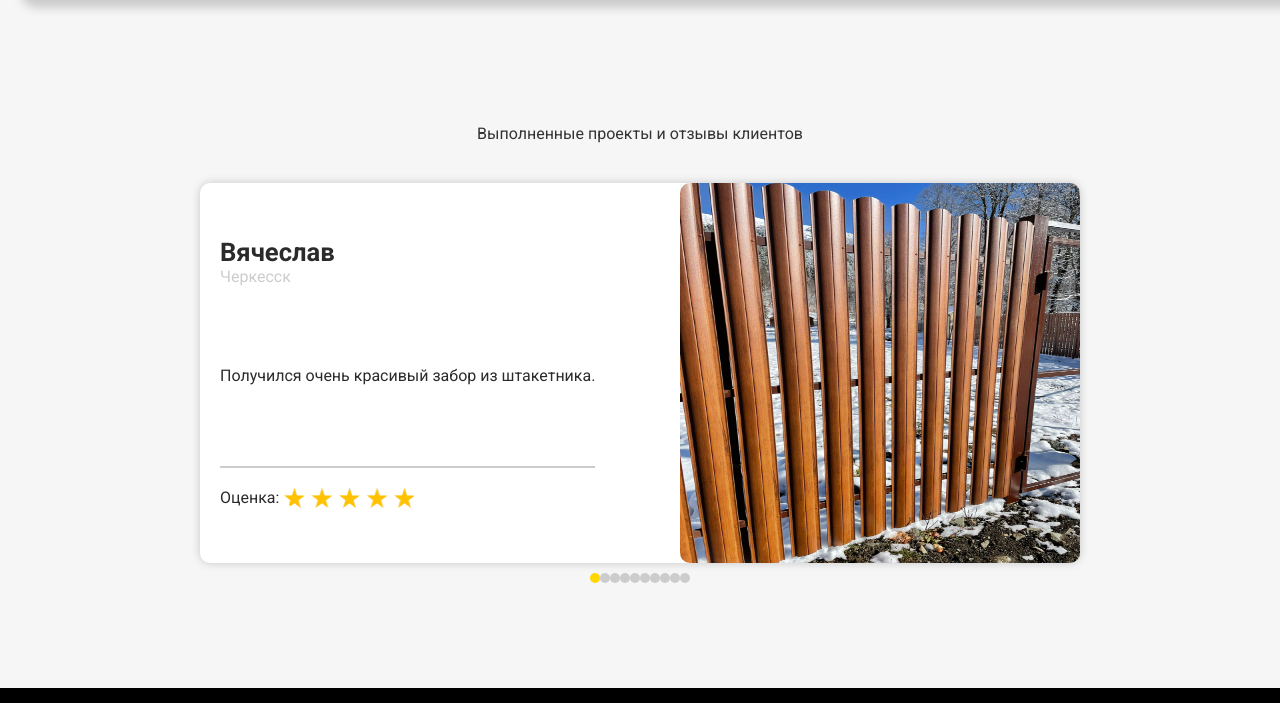
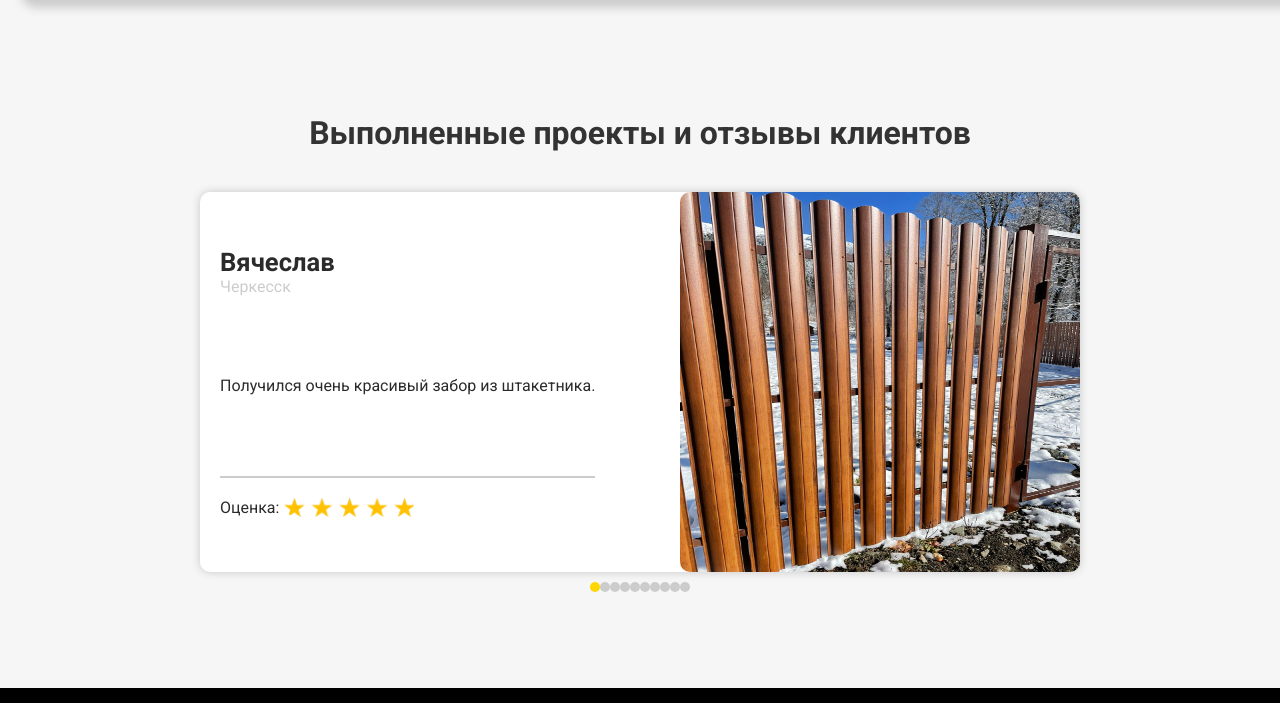
Before and after one commit to realwwwdev/landing-page-js, a plain HTML site: page index.html in a window 1280 px wide. Shown: the part 2533-3236 px from the top of the page. Drawn offline with Linux system fonts and the light colour scheme.

Commit message:
Add class for h2

```diff
--- a/index.html
+++ b/index.html
@@ -245,7 +245,7 @@
       <section id="ourproducts">
         <div class="ourproducts__box">
           <div class="box_cards">
-            <h2>Выполненные проекты и отзывы клиентов</h2>
+            <h2 class="title-section">Выполненные проекты и отзывы клиентов</h2>
             <div class="feedbackSlider boxes new 31">
               <div class="cards_discription feedbackSlider-info">
                 <div>
```
